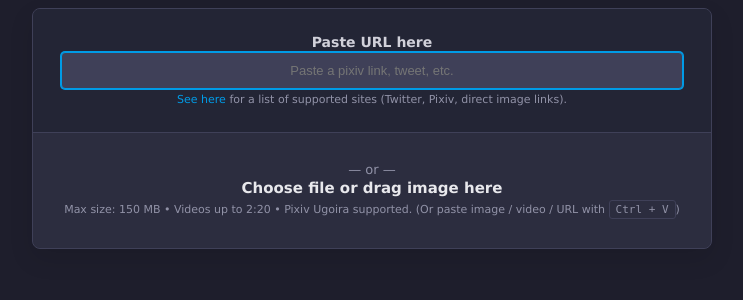
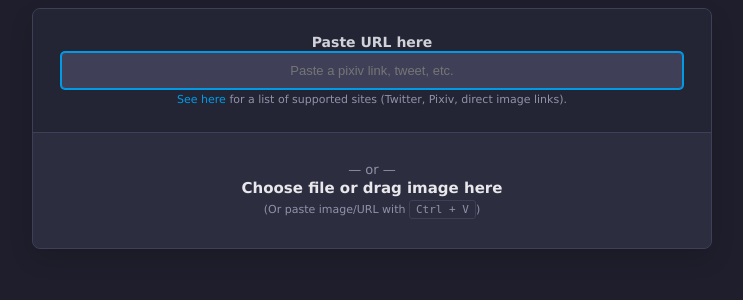
Before and after one commit to thefoxne/deadbooru, a Flask app: page / in a window 1280 px wide. Shown: the part 181-481 px from the top of the page, without its empty margins (268-1011 px from the left). Run offline with Flask 2, Linux system fonts and the light colour scheme; some libraries are stand-ins or nearby versions.

Commit message:
Update dropzone hint text: retain only (Or paste image/URL with Ctrl + V)

```diff
--- a/templates/index.html
+++ b/templates/index.html
@@ -1384,7 +1384,7 @@
           <p class="text-center mb-2" style="color: var(--muted-text-color); font-size: 13px;">&mdash; or &mdash;</p>
           <div class="dropzone-hint">
             <div class="dropzone-hint-title">Choose file or drag image here</div>
-            <div class="fineprint">Max size: 150 MB • Videos up to 2:20 • Pixiv Ugoira supported. (Or paste image / video / URL with <kbd style="background:var(--subnav-menu-background-color); padding:2px 6px; border-radius:3px; border:1px solid var(--default-border-color);">Ctrl + V</kbd>)</div>
+            <div class="fineprint">(Or paste image/URL with <kbd style="background:var(--subnav-menu-background-color); padding:2px 6px; border-radius:3px; border:1px solid var(--default-border-color);">Ctrl + V</kbd>)</div>
           </div>
         </div>
       </div>
```
